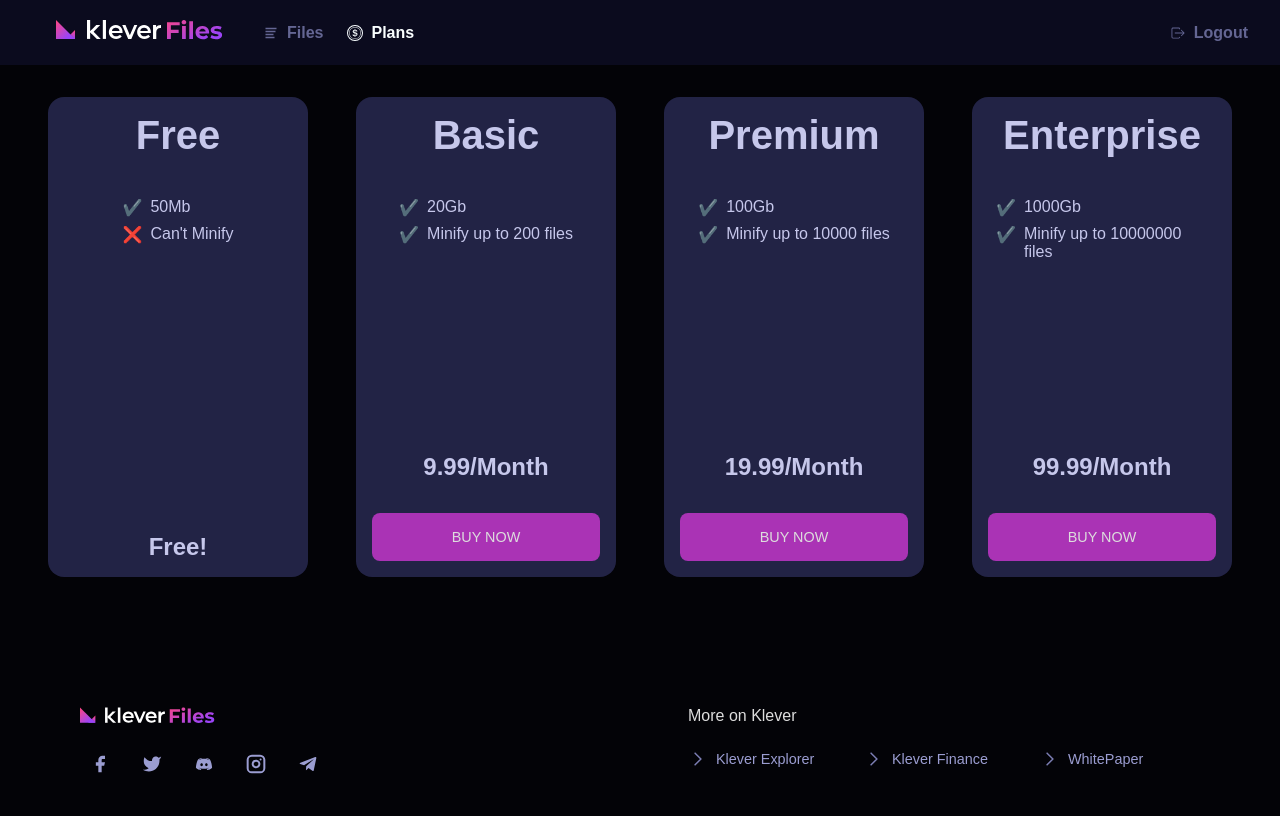
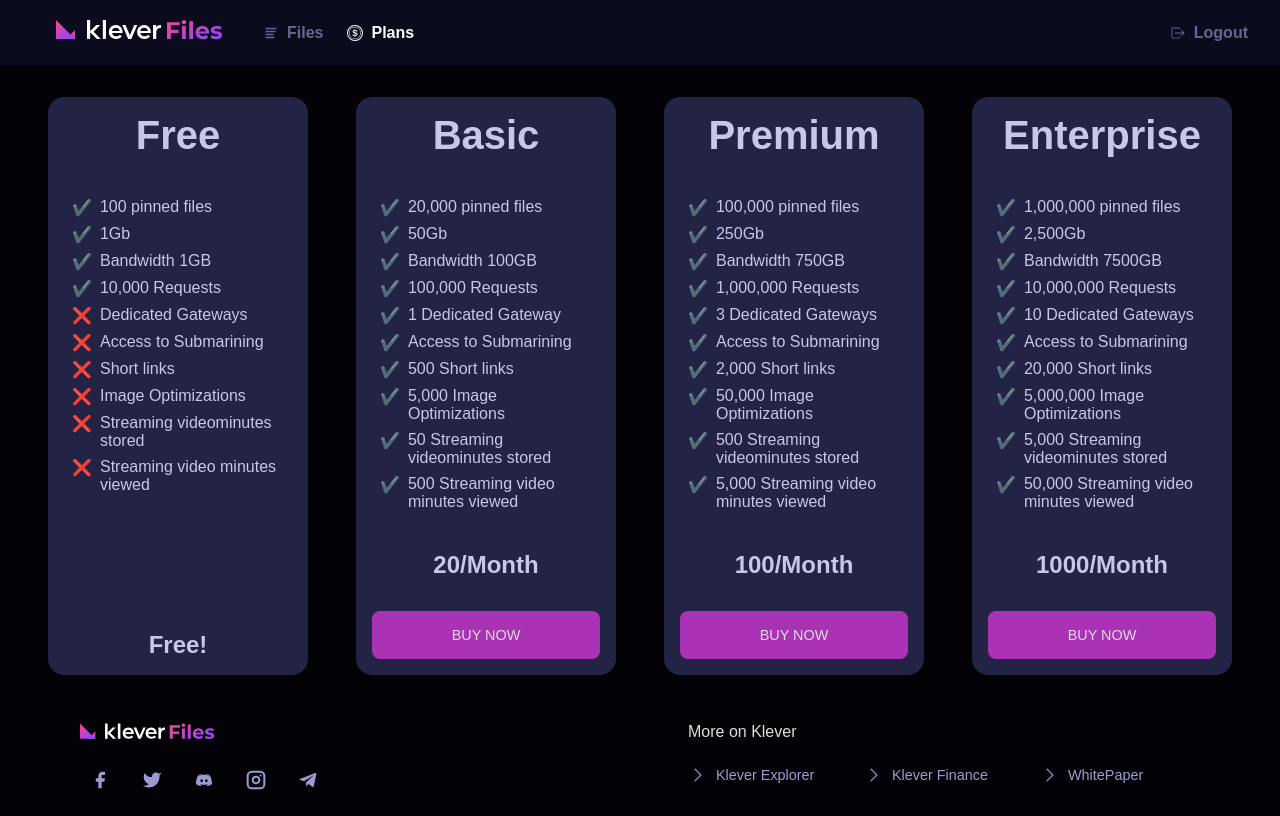
Before and after one commit to samufacanha2/klever-files, a React (Create React App) app: page /plans in a window 1280 px wide. Built offline with nearby package versions, Linux system fonts and the light colour scheme.

Commit message:
Fill plans

```diff
--- a/src/mocks/plans.ts
+++ b/src/mocks/plans.ts
@@ -3,27 +3,67 @@ import { IPlanItem } from 'types';
 const plans: IPlanItem[] = [
   {
     name: 'Free',
-    pros: ['50Mb'],
-    cons: ["Can't Minify"],
+    pros: ['100 pinned files', '1Gb', 'Bandwidth 1GB', '10,000 Requests'],
+    cons: [
+      'Dedicated Gateways',
+      'Access to Submarining',
+      'Short links',
+      'Image Optimizations',
+      'Streaming videominutes stored',
+      'Streaming video minutes viewed',
+    ],
     storage: 50 * 10 ** 6,
     price: 0,
   },
   {
     name: 'Basic',
-    pros: ['20Gb', 'Minify up to 200 files'],
-    price: 9.99,
+    pros: [
+      '20,000 pinned files',
+      '50Gb',
+      'Bandwidth 100GB',
+      '100,000 Requests',
+      '1 Dedicated Gateway',
+      'Access to Submarining',
+      '500 Short links',
+      '5,000 Image Optimizations',
+      '50 Streaming videominutes stored',
+      '500 Streaming video minutes viewed',
+    ],
+    price: 20.0,
     storage: 20 * 10 ** 9,
   },
   {
     name: 'Premium',
-    pros: ['100Gb', 'Minify up to 10000 files'],
-    price: 19.99,
+    pros: [
+      '100,000 pinned files',
+      '250Gb',
+      'Bandwidth 750GB',
+      '1,000,000 Requests',
+      '3 Dedicated Gateways',
+      'Access to Submarining',
+      '2,000 Short links',
+      '50,000 Image Optimizations',
+      '500 Streaming videominutes stored',
+      '5,000 Streaming video minutes viewed',
+    ],
+    price: 100.0,
     storage: 100 * 10 ** 9,
   },
   {
     name: 'Enterprise',
-    pros: ['1000Gb', 'Minify up to 10000000 files'],
-    price: 99.99,
+    pros: [
+      '1,000,000 pinned files',
+      '2,500Gb',
+      'Bandwidth 7500GB',
+      '10,000,000 Requests',
+      '10 Dedicated Gateways',
+      'Access to Submarining',
+      '20,000 Short links',
+      '5,000,000 Image Optimizations',
+      '5,000 Streaming videominutes stored',
+      '50,000 Streaming video minutes viewed',
+    ],
+    price: 1000.0,
     storage: 1000 * 10 ** 9,
   },
 ];
```
